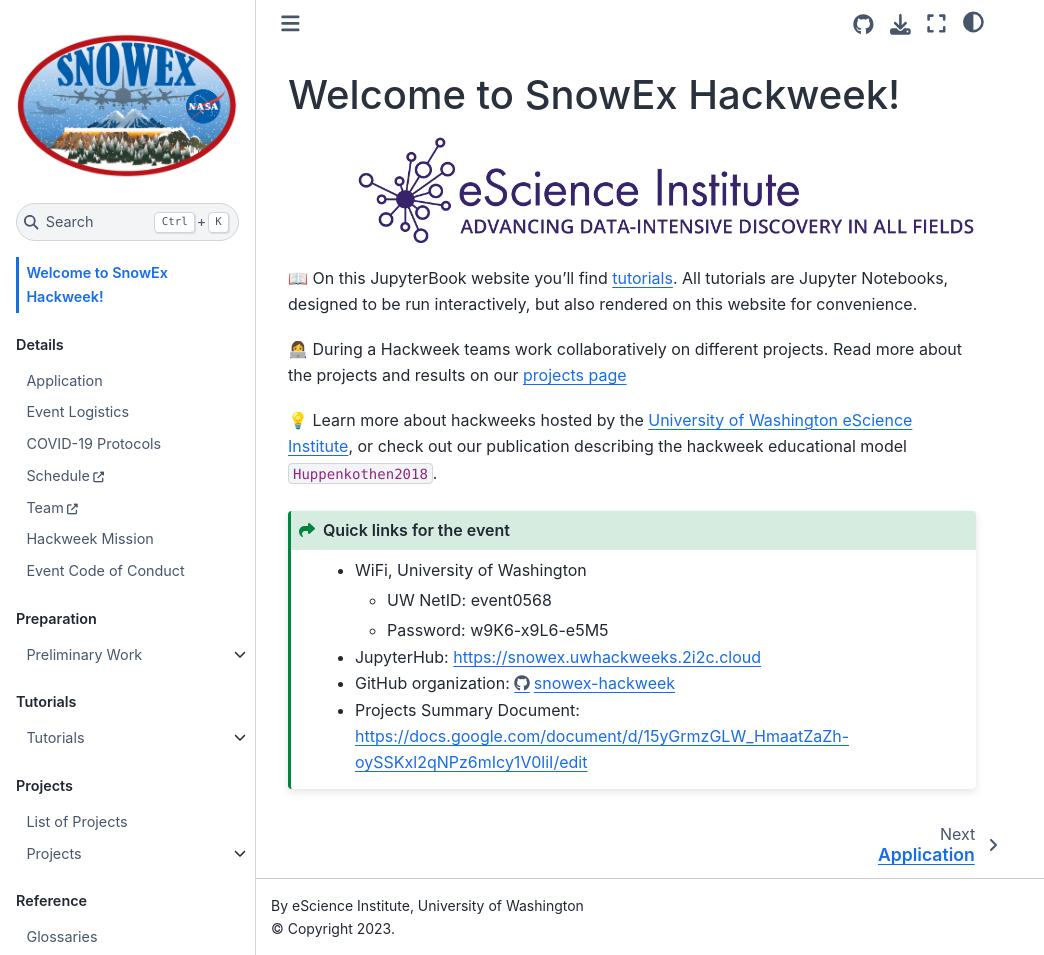
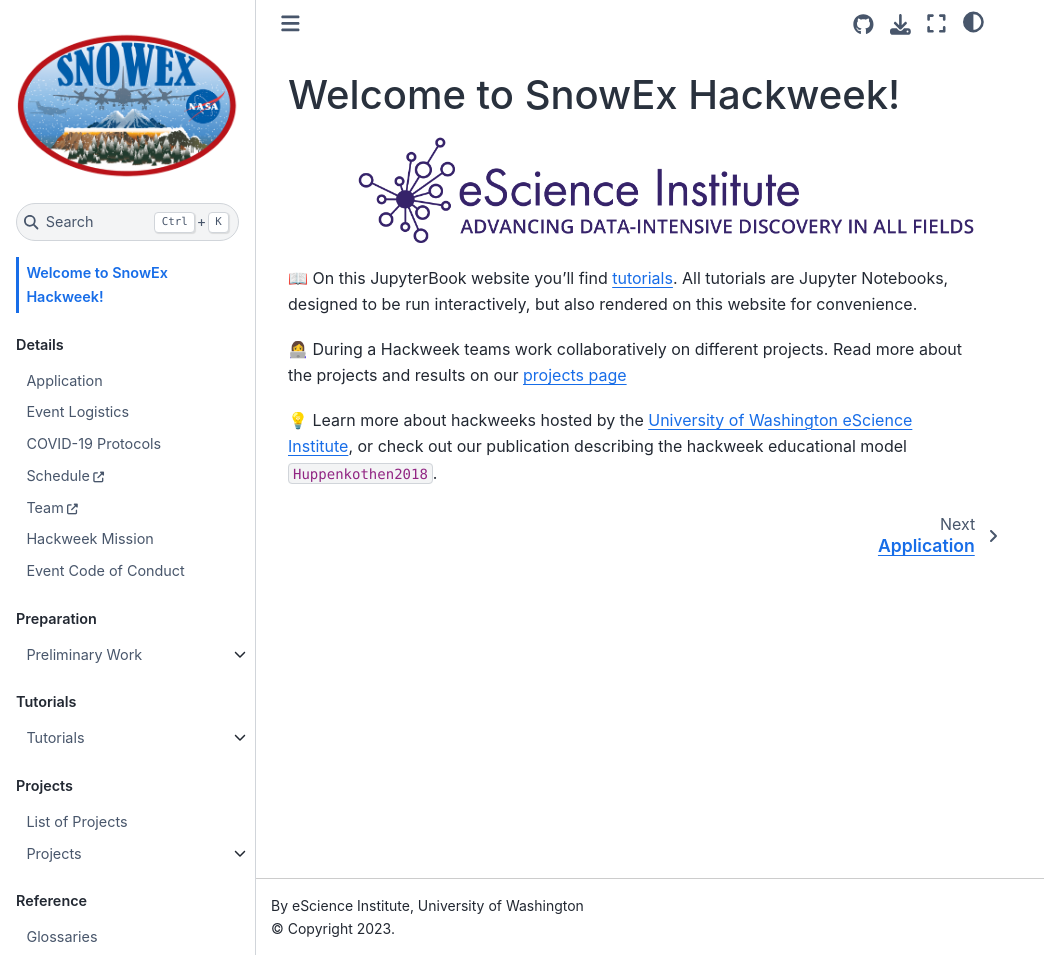
Before and after one commit to snowex-hackweek/website-2022, a Jupyter Book: the page built from book/intro.md, in a window 1280 px wide and 955 px high. Shown: the whole window, without its empty margins (0-1044 px from the left). Built offline with Jupyter Book 1.0.4 settings and Sphinx 7.4.7 and the Sphinx Book theme 1.1.4, drawn with Linux system fonts in a browser that asks for light colours; pages that are not in the unit, such as notebooks, are missing from menus; cross-references to code outside the pages are shown as plain code.

Commit message:
Book - Remove event quick links

````diff
--- a/book/intro.md
+++ b/book/intro.md
@@ -8,13 +8,3 @@
 👩‍💻 During a Hackweek teams work collaboratively on different projects. Read more about the projects and results on our [projects page](projects/list_of_projects)
 
 💡 Learn more about hackweeks hosted by the [University of Washington eScience Institute](https://uwhackweek.github.io/hackweeks-as-a-service/intro.html), or check out our publication describing the hackweek educational model {cite:p}`Huppenkothen2018`.
-
-```{admonition} Quick links for the event
-:class: seealso
-* WiFi, University of Washington
-    * UW NetID: event0568
-    * Password: w9K6-x9L6-e5M5
-* JupyterHub: {{ jupyterhub_url }}
-* GitHub organization: {{ github_org_url}}
-* Projects Summary Document: {{ project_summary_url }}
-```
````
